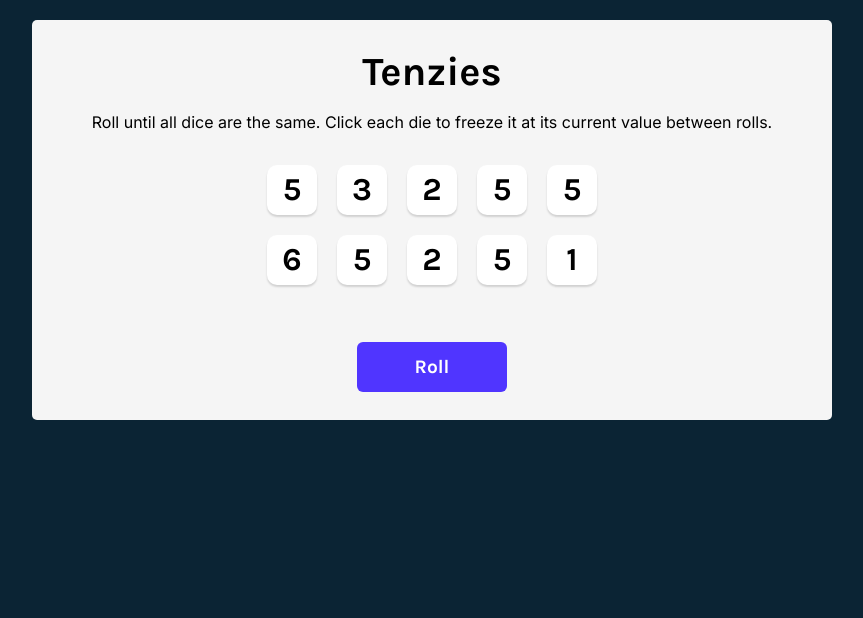
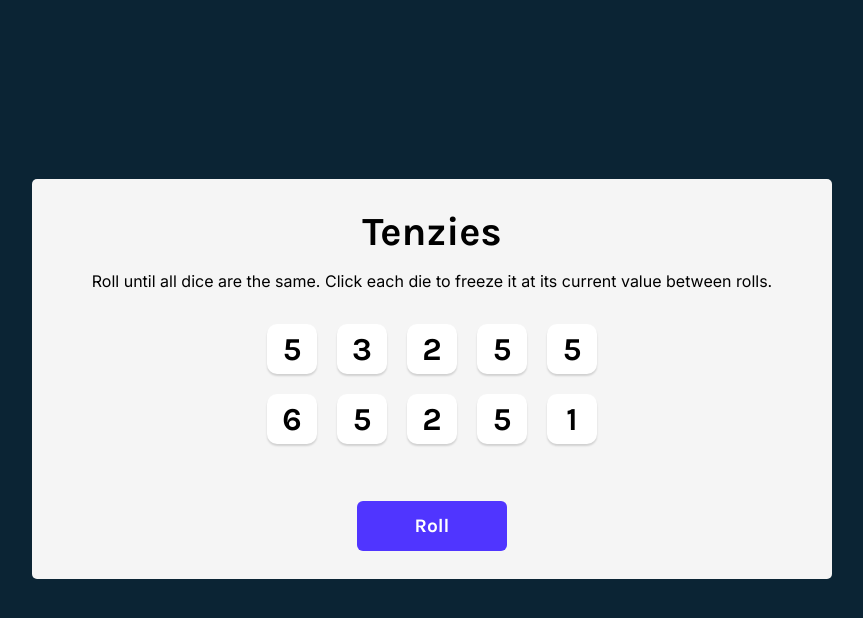
Before and after one commit to ishoborabyose/tenzies-game, a React (Create React App) app: page / in a window 1280 px wide. Shown: the top 618 px of the page, without its empty margins (208-1071 px from the left). Built offline with nearby package versions, Linux system fonts and the light colour scheme.

Commit message:
Added Tenzie Game

```diff
--- a/src/App.css
+++ b/src/App.css
@@ -5,7 +5,7 @@
 body {
   margin: 0;
   background-color: #0B2434;
-  padding: 20px;
+  padding: 14% 20px;
   font-family: 'Karla', sans-serif;
   overflow: hidden;
 }
@@ -14,13 +14,14 @@ main {
   background-color: #F5F5F5;
   height: 400px;
   max-width: 800px;
+  margin: auto;
   border-radius: 5px;
   padding: 20px;
   display: flex;
   flex-direction: column;
   justify-content: space-around;
   align-items: center;
-  margin: auto;
+
 }
 
 .title {
--- a/src/App.js
+++ b/src/App.jsx
@@ -25,21 +25,13 @@ const App = () => {
     };
   }
 
-  // const generateNewDie = () => ({
-  //   value: Math.ceil(Math.random() * 6),
-  //   isHeld: false,
-  //   id: nanoid(),
-  // });
-
   function allNewDice() {
     const newDice = [];
-    for (let i = 0; i < 10; i++) {
+    for (const _ of Array(10)) {
       newDice.push(generateNewDie());
     }
     return newDice;
   }
-
-  // const allNewDice = () => Array.from({ length: 10 }, generateNewDie);
 
   const rollDice = () => {
     if (!tenzies) {
```
Also changed, not shown: 1 other file (tests, documents, lock files or other folders).
